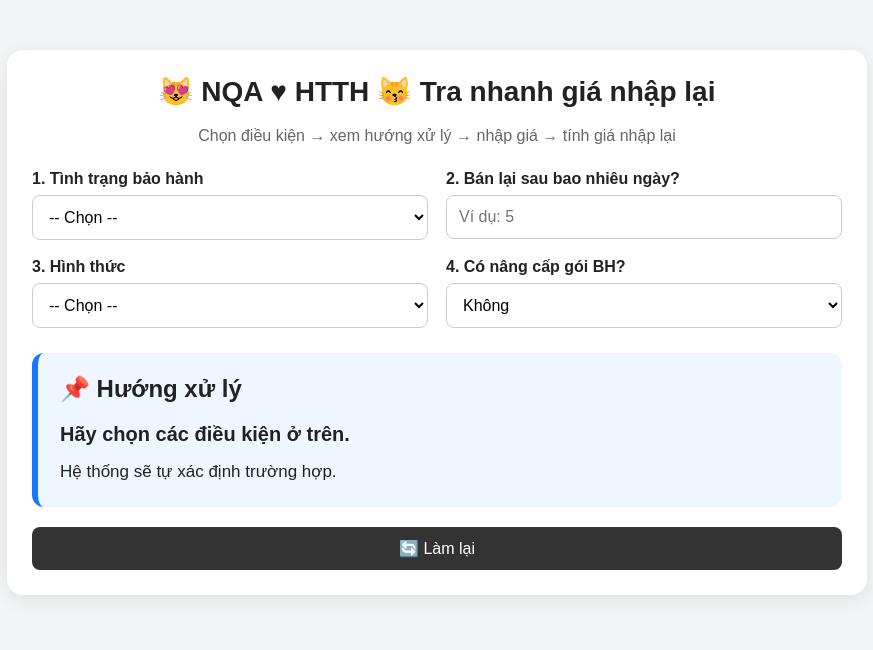
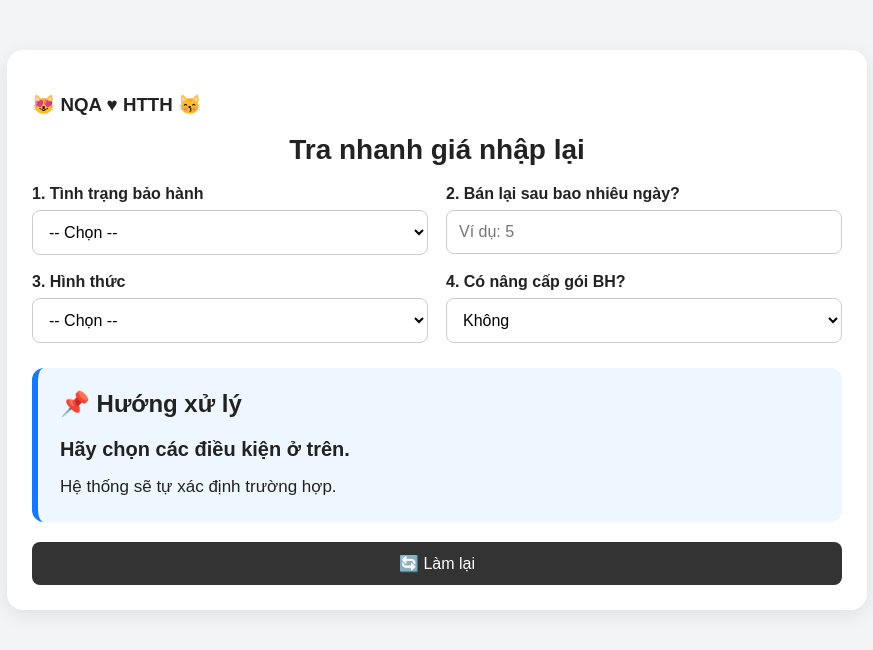
Before and after one commit to NguyenAn2704/Demo0811, a plain HTML site: page index.html in a window 1280 px wide. Shown: the whole page, without its empty margins (203-1076 px from the left). Drawn offline with Linux system fonts and the light colour scheme.

Commit message:
Update index.html

```diff
--- a/index.html
+++ b/index.html
@@ -272,14 +272,8 @@
     <div class="container">
 
         <div class="card">
-
-            <h1>😻 NQA ♥ HTTH 😽 Tra nhanh giá nhập lại</h1>
-
-            <div class="subtitle">
-                Chọn điều kiện → xem hướng xử lý → nhập giá → tính giá nhập lại
-            </div>
-
-
+            <h3 style="text-align: left;">😻 NQA ♥ HTTH 😽</h3>
+            <h1>Tra nhanh giá nhập lại</h1>
             <!-- =====================================================
                  PHẦN 1: CHỌN ĐIỀU KIỆN
             ====================================================== -->
```
